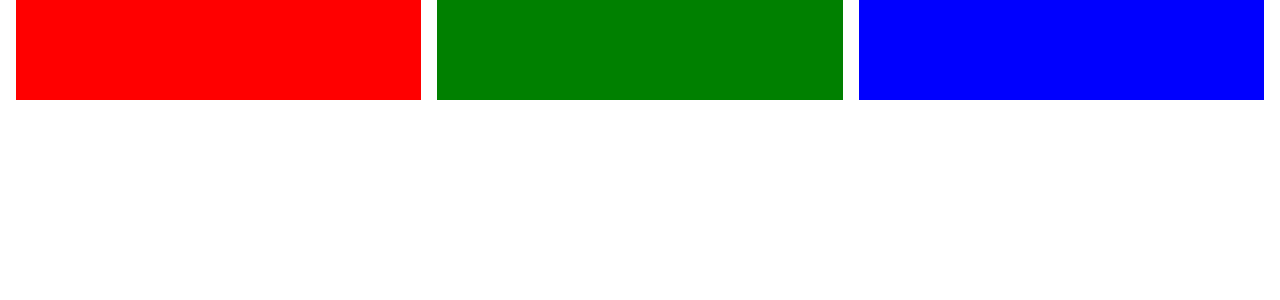
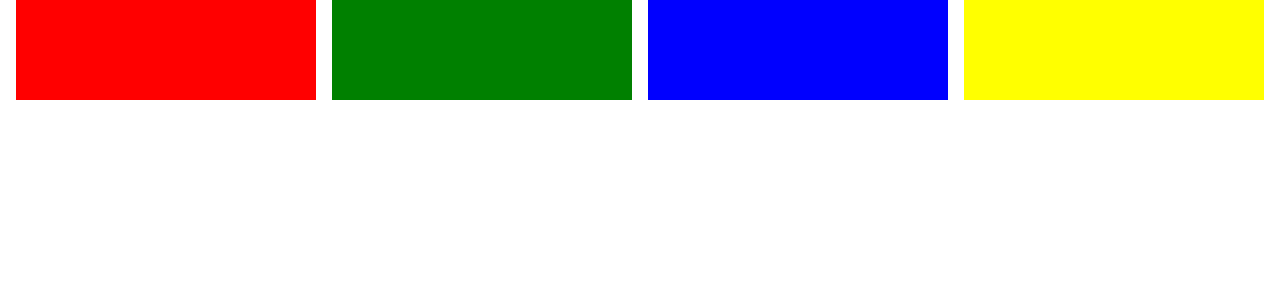
Before and after one commit to BOTOOM/LEARNING_REACT, a React (Create React App) app: page / in a window 1280 px wide. Shown: the top 300 px of the page. Built offline with nearby package versions, Linux system fonts and the light colour scheme; the HTML template or start-up script is replaced by a standard one.

Commit message:
adicion de 4 elementos con flexbox

```diff
--- a/src/App.css
+++ b/src/App.css
@@ -42,3 +42,8 @@
   height: 100px;
   min-width: 50px;
 }
+.yellow {
+  background: yellow;
+  height: 100px;
+  min-width: 50px;
+}
--- a/src/App.js
+++ b/src/App.js
@@ -22,14 +22,17 @@ class App extends Component {
       <MuiThemeProvider>
         <Grid fluid>
           <Row>
-            <Col xs={12} sm={6} md={4} >
+            <Col xs={12} sm={6} md={4} lg={3}>
               <div className='red'> </div>
             </Col>
-            <Col xs={12} sm={6} md={4} >
+            <Col xs={12} sm={6} md={4} lg={3}>
               <div className='green'> </div>
             </Col>
-            <Col xs={12} sm={6} md={4} >
+            <Col xs={12} sm={6} md={4} lg={3}>
               <div className='blue'> </div>
+            </Col>
+            <Col xs={12} sm={6} md={4} lg={3}>
+              <div className='yellow'> </div>
             </Col>
           </Row>
         </Grid>
```
